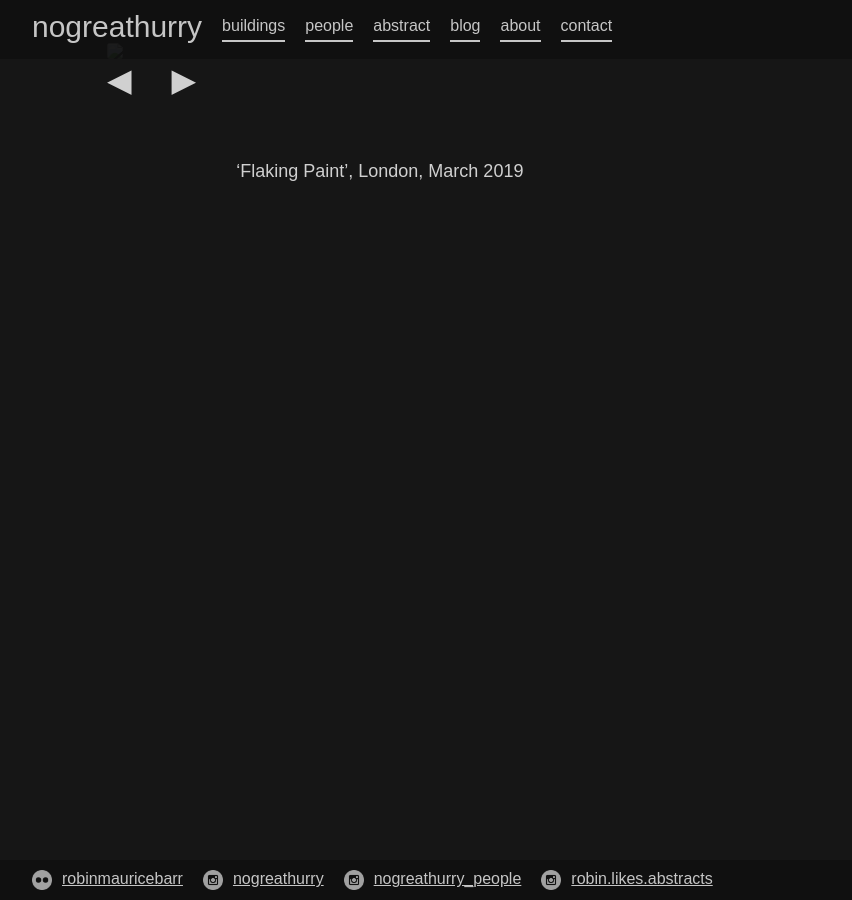
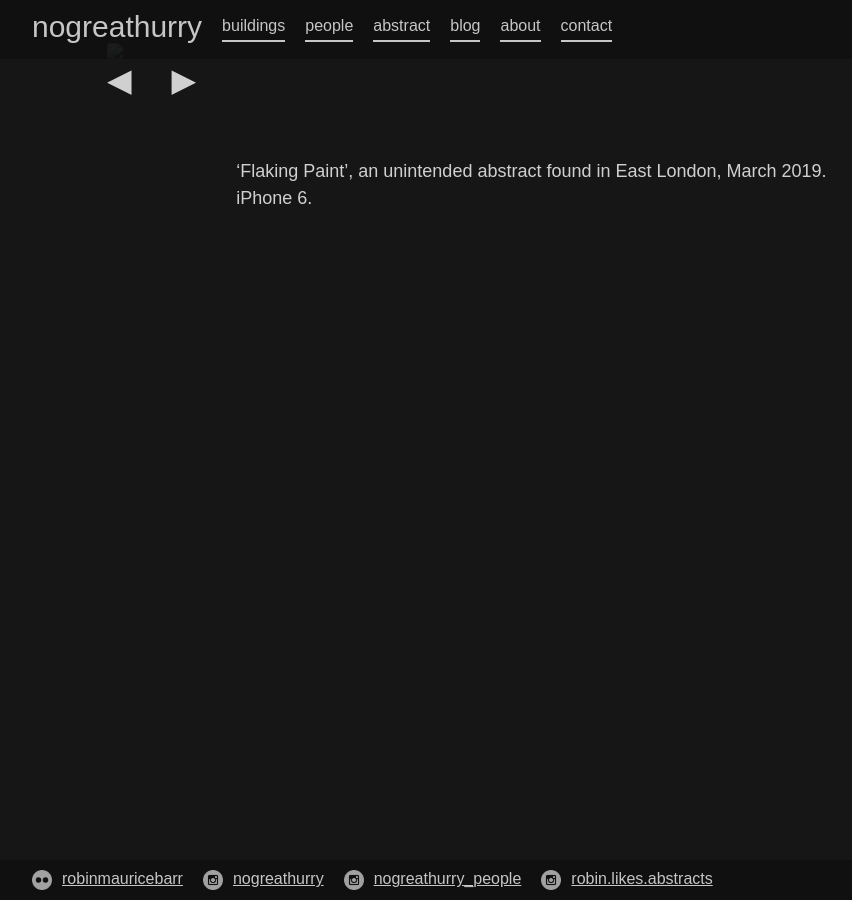
Before and after one commit to 987poiuytrewq/nogreathurry, a Jekyll site: the page built from _abstract/IMG-20190316-WA0007.md, in a window 1280 px wide. Shown: the whole page, without its empty margins (8-860 px from the left). Built offline with Jekyll 4.4.1, drawn with Linux system fonts in a browser that asks for light colours.

Commit message:
Updated Img 20190316 Wa0007

```diff
--- a/_abstract/IMG-20190316-WA0007.md
+++ b/_abstract/IMG-20190316-WA0007.md
@@ -1,9 +1,22 @@
 ---
 title: "'Flaking Paint'"
 date: 2019-03-17 12:18:00 Z
+tags:
+- flaking paint
+- "@robin.likes.abstracts"
+- London
+- Robin Maurice Barr
+- abstract
+- abstract photography
+- found abstract
+- paint
+- iphone6
+- surface
+- unintended abstract
+- texture
 image: "/uploads/IMG-20190316-WA0007.jpg"
 thumbnail_image: "/uploads/IMG-20190316-WA0007_thumbnail.jpg"
 layout: photo
 ---
 
-'Flaking Paint', London, March 2019
+'Flaking Paint', an unintended abstract found in East London, March 2019. iPhone 6.
```
